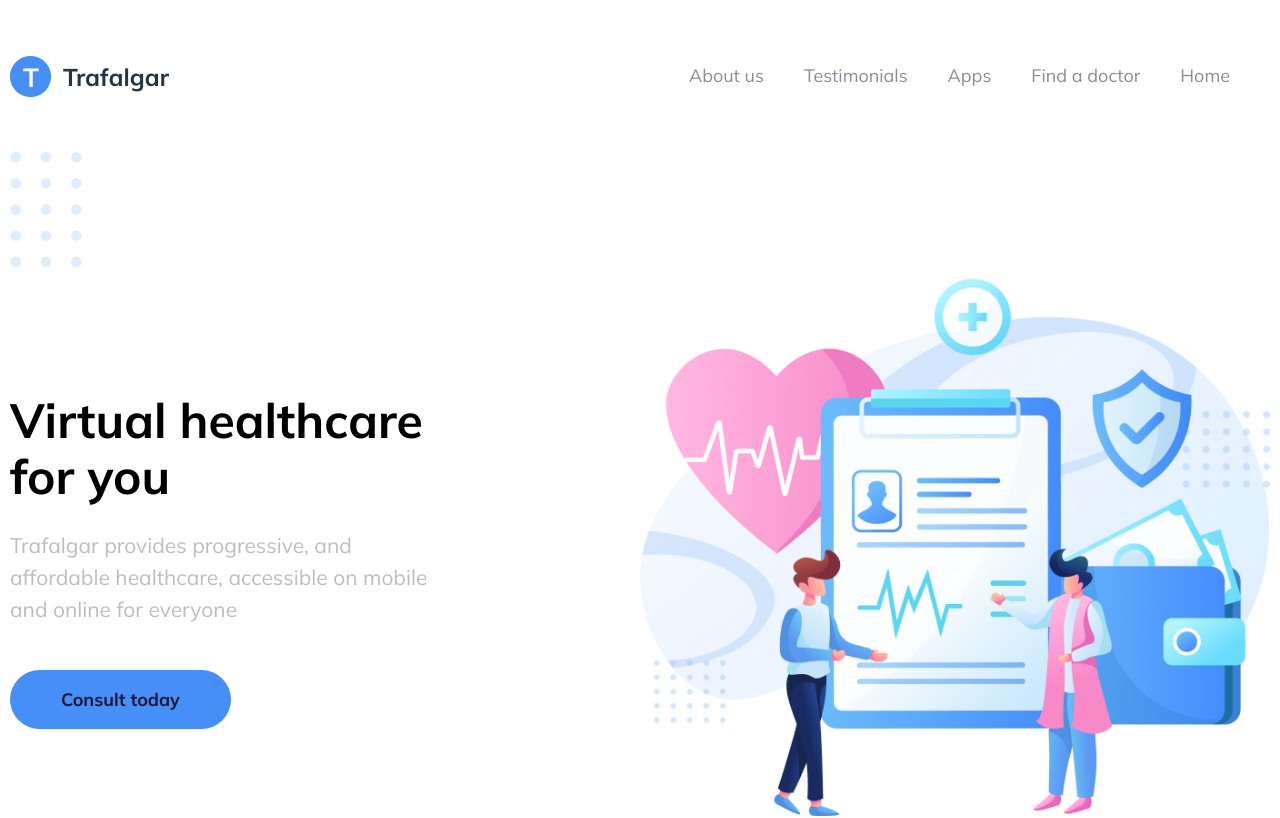
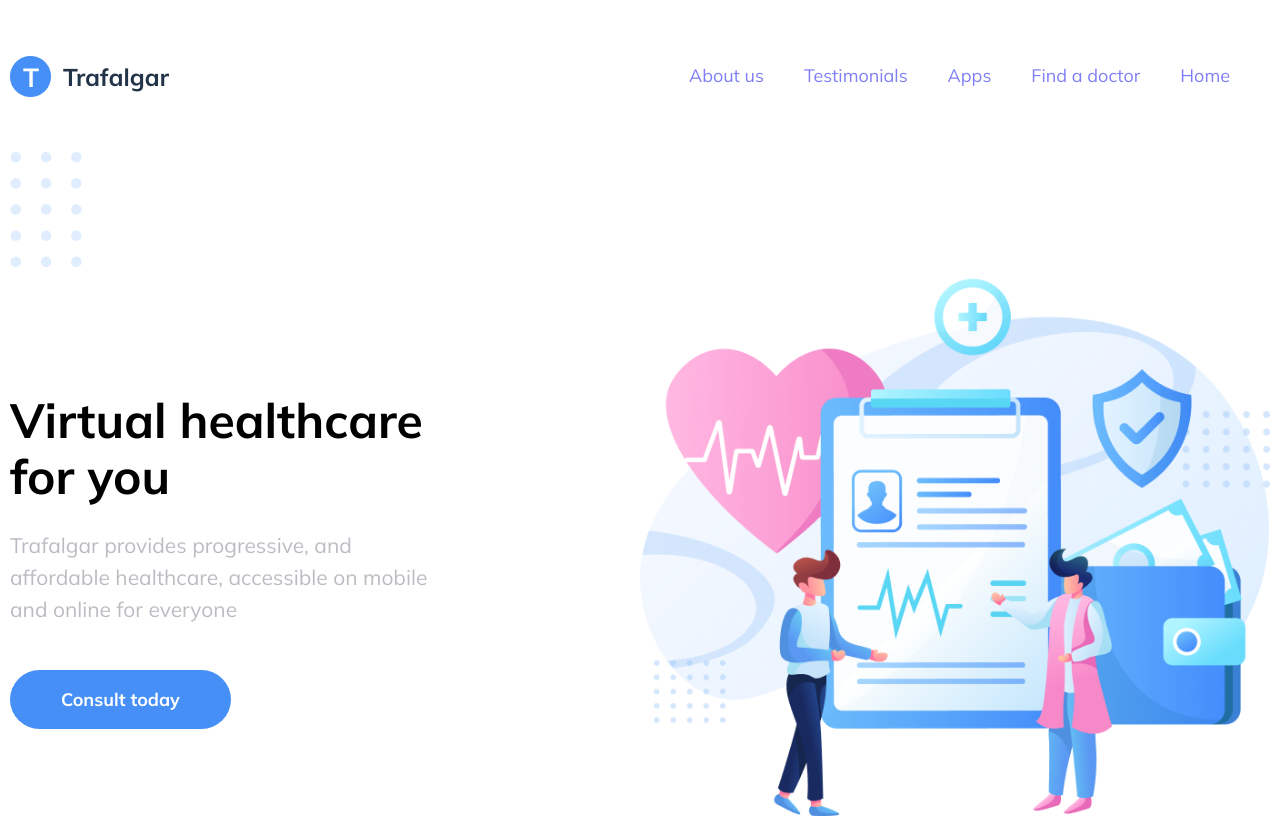
Before and after one commit to siki-aayush/leapfrog-internship, a plain HTML site: page Assignments/Assignment6/index.html in a window 1280 px wide. Shown: the top 818 px of the page. Drawn offline with Linux system fonts and the light colour scheme; files whose address does not match are found by name.

Commit message:
fixes anchor color

```diff
--- a/Assignments/Assignment6/assets/css/global.css
+++ b/Assignments/Assignment6/assets/css/global.css
@@ -43,7 +43,6 @@ a:focus,
 a:hover,
 a:link {
     text-decoration: none;
-    color: var(--gray);
 }
 
 h1 {
```
